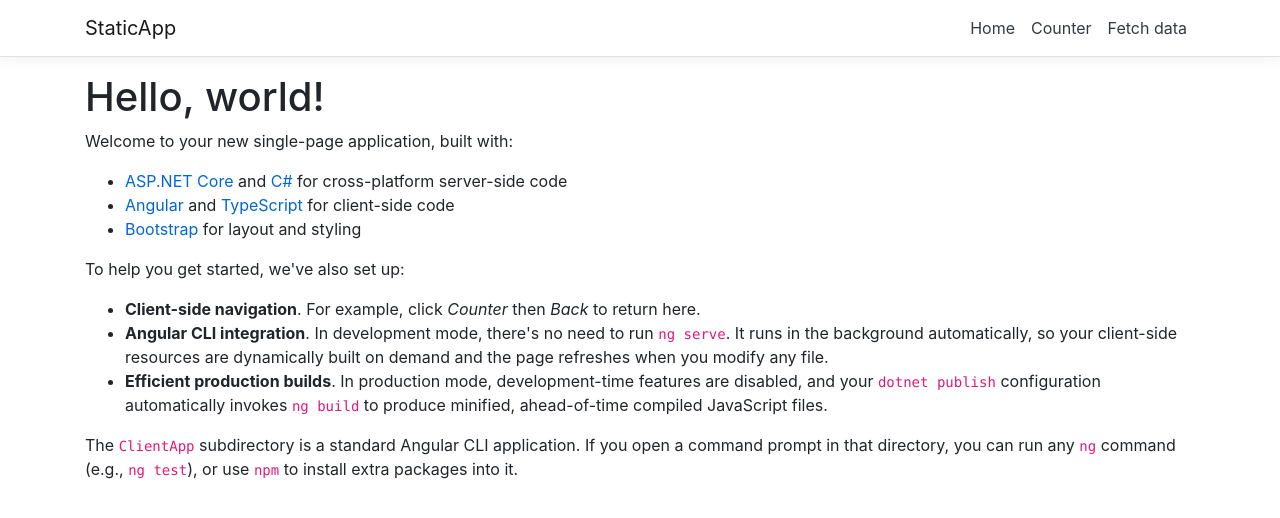
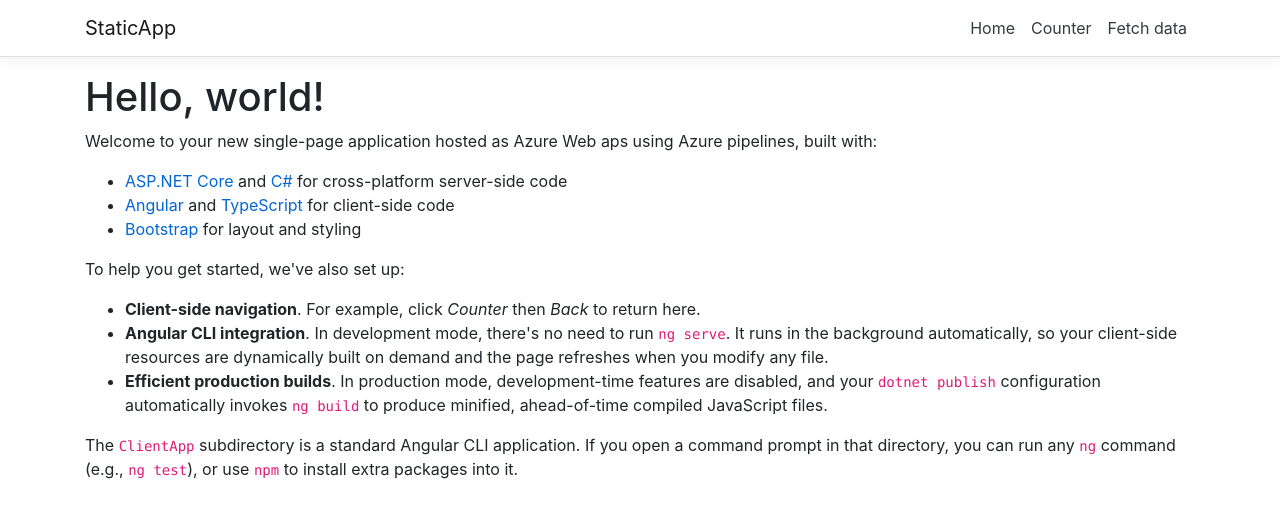
Before and after one commit to imdmehdi/Me, an Angular app in the folder ClientApp/: page / in a window 1280 px wide. Shown: the top 518 px of the page. Built offline with nearby package versions, Linux system fonts and the light colour scheme.

Commit message:
Chnges in home page

```diff
--- a/ClientApp/src/app/home/home.component.html
+++ b/ClientApp/src/app/home/home.component.html
@@ -1,5 +1,5 @@
 <h1>Hello, world!</h1>
-<p>Welcome to your new single-page application, built with:</p>
+<p>Welcome to your new single-page application hosted as Azure Web aps using Azure pipelines, built with:</p>
 <ul>
   <li><a href='https://get.asp.net/'>ASP.NET Core</a> and <a href='https://msdn.microsoft.com/en-us/library/67ef8sbd.aspx'>C#</a> for cross-platform server-side code</li>
   <li><a href='https://angular.io/'>Angular</a> and <a href='http://www.typescriptlang.org/'>TypeScript</a> for client-side code</li>
```
